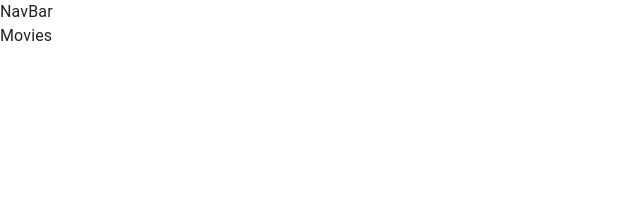
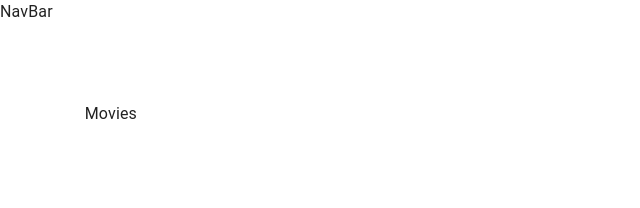
Before and after one commit to pattarapolj/movie-empire, a React (Vite) app: page / in a window 1280 px wide. Shown: the top 208 px of the page, without its empty margins (0-640 px from the left). Built offline with nearby package versions, Linux system fonts and the light colour scheme.

Commit message:
initialize styling

```diff
--- a/src/components/App.jsx
+++ b/src/components/App.jsx
@@ -2,14 +2,21 @@ import React from "react";
 import { CssBaseline } from "@mui/material";
 import { Route, Routes } from "react-router-dom";
 
+import useStyles from "./styles";
+
 import { Actors, MovieInformation, Movies, Profile, NavBar } from "./";
 
 const App = () => {
+  const classes = useStyles();
+
+
+
   return (
-    <div>
+    <div className={classes.root}>
       <CssBaseline />
       <NavBar />
-      <main>
+      <main className={classes.content}>
+      <div className={classes.toolbar} />
         <Routes>
           <Route path="/movie/:id" exact element={<MovieInformation />} />
           <Route path="/actors/:id" exact element={<Actors />} />
--- /dev/null
+++ b/src/components/styles.js
@@ -0,0 +1,15 @@
+import { makeStyles } from '@mui/styles';
+
+export default makeStyles(() => ({
+    root: {
+        display: 'flex',
+        height: '100%',
+    },
+    toolbar: {
+        height: '70px',
+    },
+    content: {
+        flexGrow: 1,
+        padding: '2em',
+    }
+}));
```
